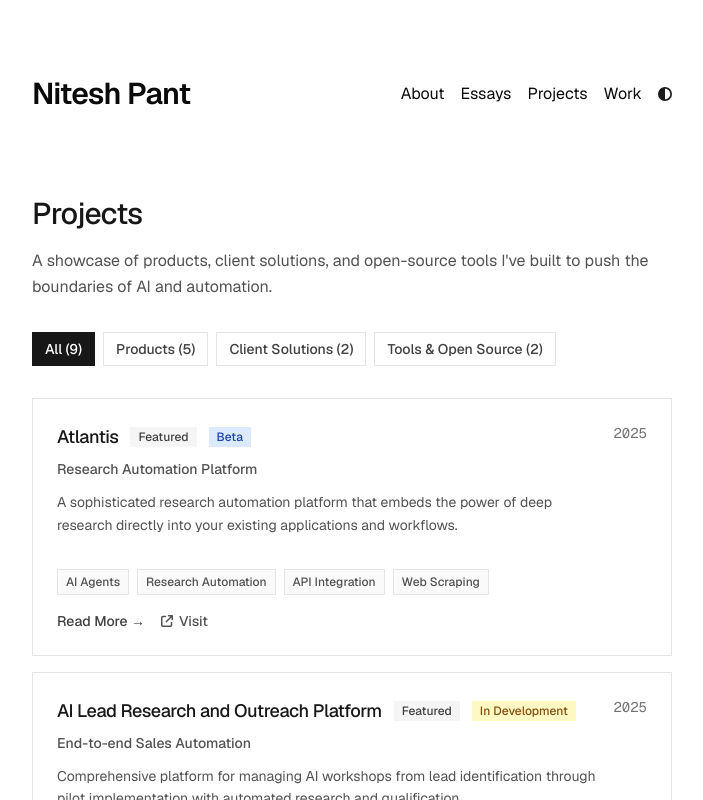
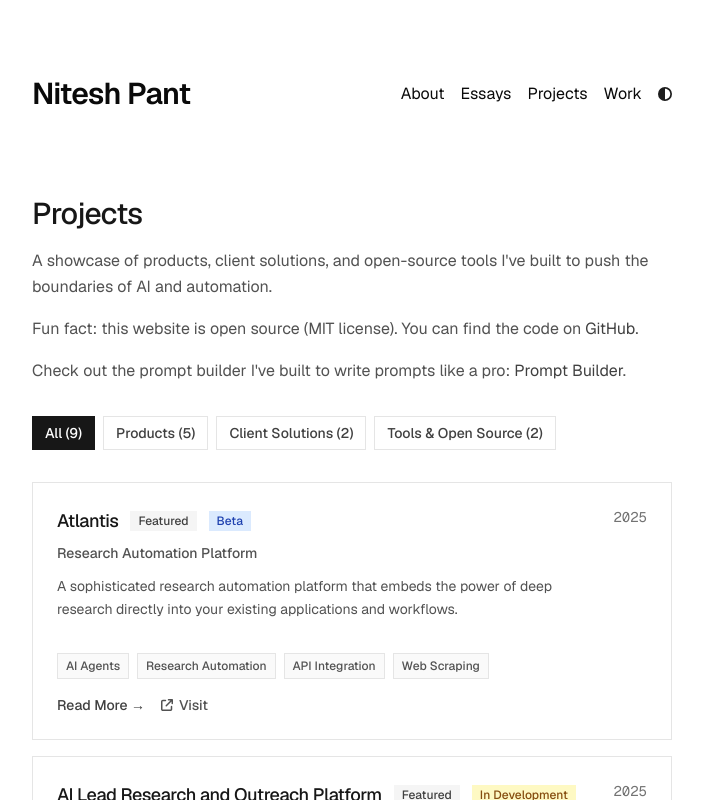
Before and after one commit to niteshpant99/niteshpant.com-site, a Next.js app: page /projects in a window 1280 px wide. Shown: the top 800 px of the page, without its empty margins (288-991 px from the left). Built offline with nearby package versions, Linux system fonts and the light colour scheme; no server answers.

Commit message:
updated projects to add my website source code and prompt builder

```diff
--- a/app/projects/page.tsx
+++ b/app/projects/page.tsx
@@ -122,6 +122,12 @@ export default function Projects() {
         <p className="text-neutral-600 dark:text-neutral-400 leading-relaxed">
           A showcase of products, client solutions, and open-source tools I've built to push the boundaries of AI and automation.
         </p>
+        <p className="text-neutral-600 dark:text-neutral-400 leading-relaxed">
+          Fun fact: this website is open source (MIT license). You can find the code on <a href="https://github.com/niteshpant99/niteshpant.com-site" className="text-neutral-700 dark:text-neutral-300 hover:text-neutral-900 dark:hover:text-neutral-100 transition-colors">GitHub</a>.
+        </p>
+        <p className="text-neutral-600 dark:text-neutral-400 leading-relaxed">
+          Check out the prompt builder I've built to write prompts like a pro: <a href="/prompt" className="text-neutral-700 dark:text-neutral-300 hover:text-neutral-900 dark:hover:text-neutral-100 transition-colors">Prompt Builder</a>.
+        </p>
       </div>
 
       {/* Filters */}
```
